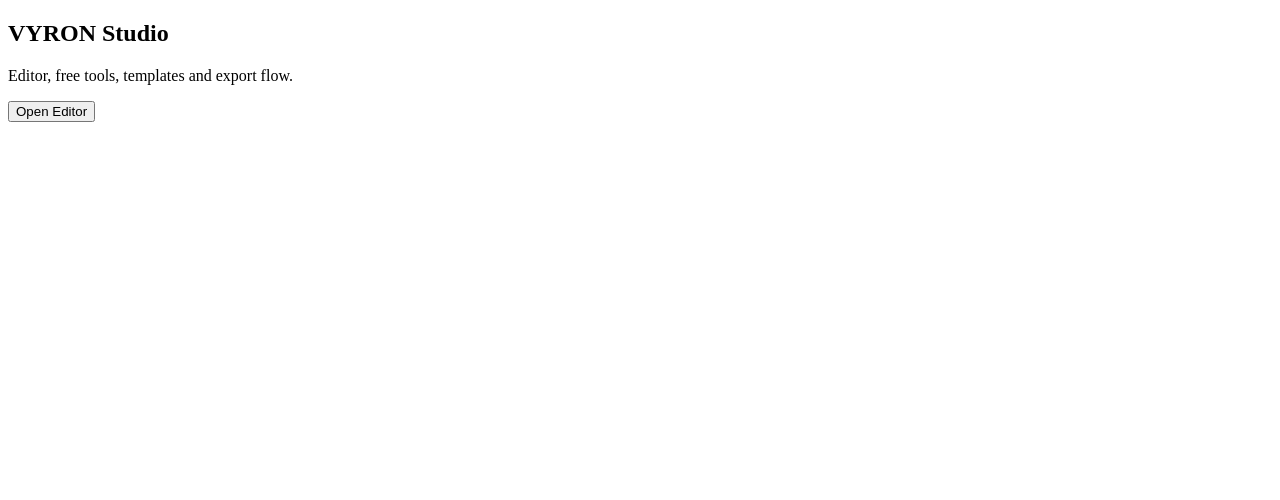
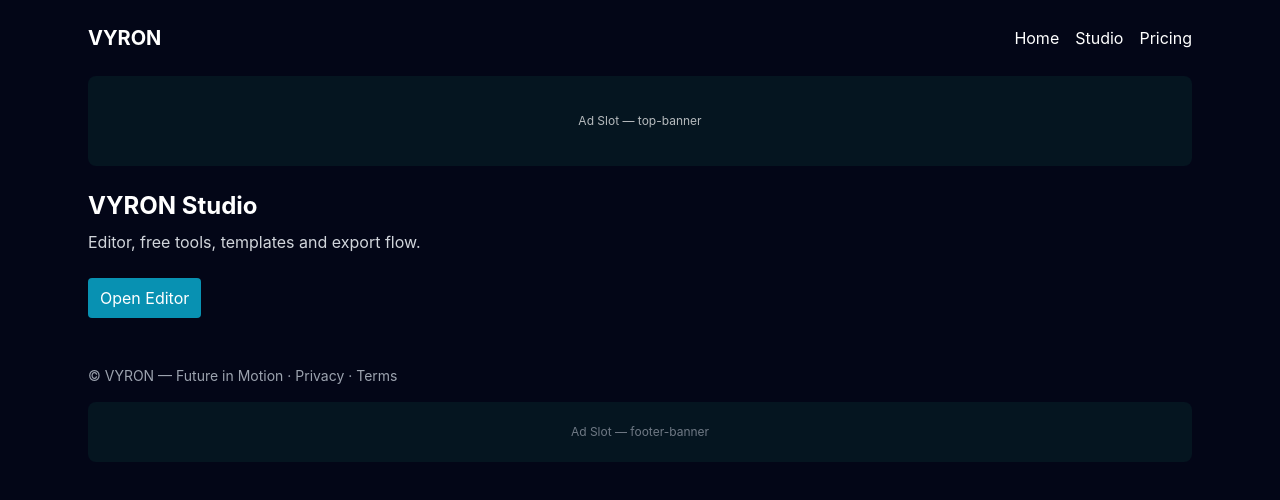
Before and after one commit to hossameldean3/Vyron-video, a Next.js app: page /studio in a window 1280 px wide. Shown: the top 500 px of the page. Built offline with nearby package versions, Linux system fonts and the light colour scheme.

Commit message:
Add files via upload

```diff
--- a/app/layout.js
+++ b/app/layout.js
@@ -1 +1,38 @@
-export const metadata={title:'VYRON'};export default function Root({children}){return(<html><body className='bg-black text-white'>{children}</body></html>);}
+import '../styles/globals.css'
+import AdSlot from '../components/AdSlot'
+
+export const metadata = {
+  title: 'VYRON — Future in Motion',
+  description: 'Hybrid AI video platform (Free + Pro)'
+}
+
+export default function RootLayout({ children }) {
+  return (
+    <html lang="en">
+      <body className="bg-[#030617] text-white min-h-screen">
+        <header className="max-w-6xl mx-auto p-6 flex items-center justify-between">
+          <div className="text-xl font-bold">VYRON</div>
+          <nav className="space-x-4">
+            <a href="/">Home</a>
+            <a href="/studio">Studio</a>
+            <a href="/pricing">Pricing</a>
+          </nav>
+        </header>
+
+        {/* Top banner ad slot (Ezoic placeholder) */}
+        <div className="max-w-6xl mx-auto px-6">
+          <AdSlot id="top-banner" style={{ minHeight: 90 }} />
+        </div>
+
+        <main className="max-w-6xl mx-auto p-6">{children}</main>
+
+        <footer className="max-w-6xl mx-auto p-6 text-sm text-gray-400">
+          © VYRON — Future in Motion · Privacy · Terms
+          <div className="mt-4">
+            <AdSlot id="footer-banner" style={{ minHeight: 60 }} />
+          </div>
+        </footer>
+      </body>
+    </html>
+  )
+}
--- a/app/page.js
+++ b/app/page.js
@@ -1 +1,22 @@
-import Hero from '../components/Hero';export default function Home(){return <Hero/>;}
+import Link from 'next/link'
+import VideoPlayer from '../components/VideoPlayer'
+
+export default function Page() {
+  return (
+    <section>
+      <div className="grid grid-cols-1 md:grid-cols-2 gap-8 items-center">
+        <div>
+          <h1 className="text-4xl font-extrabold text-cyan-400">AI Video — Reinvented.</h1>
+          <p className="mt-4 text-gray-300">Create cinematic AI videos. Free & Pro tiers.</p>
+          <div className="mt-6">
+            <Link href="/studio"><button className="px-4 py-2 bg-blue-500 rounded">Open Studio</button></Link>
+            <Link href="/pricing"><button className="ml-3 px-4 py-2 border rounded">Pricing</button></Link>
+          </div>
+        </div>
+        <div>
+          <VideoPlayer />
+        </div>
+      </div>
+    </section>
+  )
+}
```
